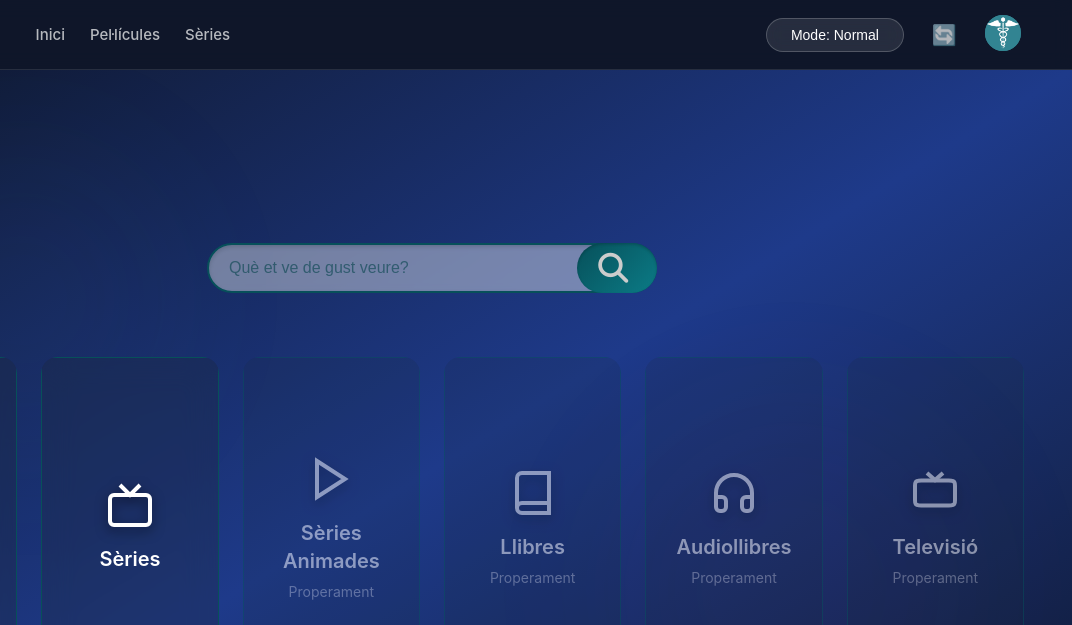
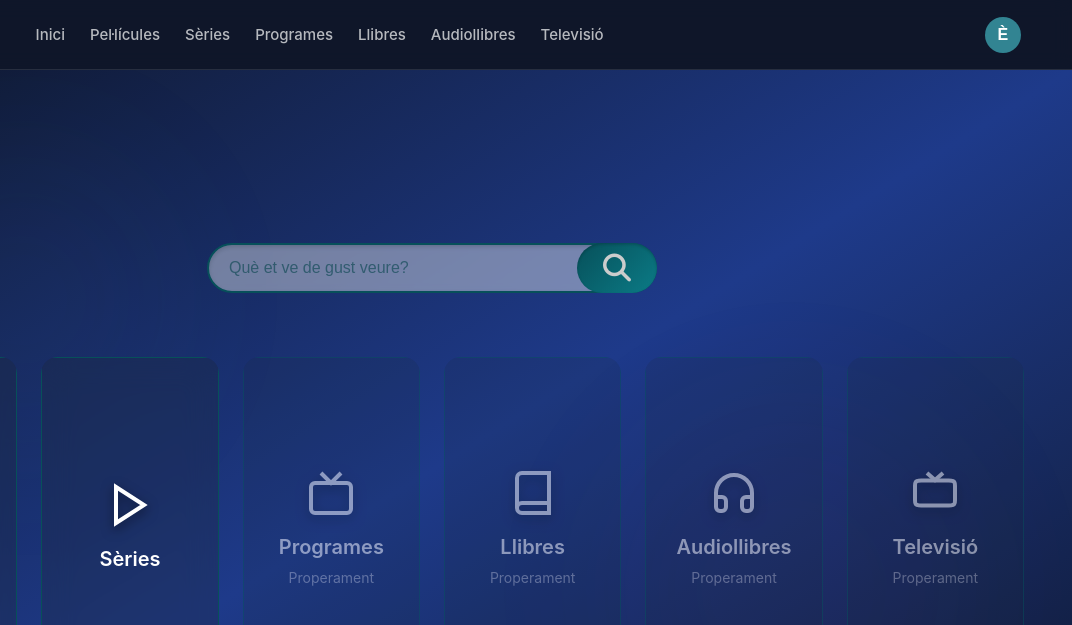
Before and after one commit to lledoerik/hermes-frontend, a plain HTML site: page index.html in a window 1280 px wide. Shown: the top 625 px of the page, 208-1280 px from the left. Drawn offline with Linux system fonts and the light colour scheme.

Commit message:
Improving visuals

```diff
--- a/index.html
+++ b/index.html
@@ -3,7 +3,7 @@
 <head>
     <meta charset="UTF-8">
     <meta name="viewport" content="width=device-width, initial-scale=1.0">
-    <title>Hermes</title>
+    <title>Hermes - El transport més ràpid de l'olimp</title>
     <link rel="stylesheet" href="static/css/styles.css">
     <link rel="stylesheet" href="https://cdnjs.cloudflare.com/ajax/libs/font-awesome/7.0.0/css/all.min.css">
     <link rel="favico" href="img/favico.ico">
@@ -21,38 +21,18 @@
                     <a href="index.html" class="nav-link">Inici</a>
                     <a href="public/movies.html" class="nav-link">Pel·lícules</a>
                     <a href="public/series.html" class="nav-link">Sèries</a>
+                    <a href="" class="nav-link">Programes</a>
+                    <a href="" class="nav-link">Llibres</a>
+                    <a href="" class="nav-link">Audiollibres</a>
+                    <a href="" class="nav-link">Televisió</a>
                 </div>
             </div>
 
             <div class="navbar-right">
                 <!-- Mode Selector -->
-                <div class="mode-selector-container" id="modeSelector">
-                    <button class="mode-selector-btn" id="modeSelectorBtn">
-                        Mode: <span id="currentMode">Normal</span>
-                    </button>
-
-                    <div class="mode-dropdown" id="modeDropdown" style="display: none;">
-                        <button class="mode-option active" data-mode="normal">
-                            🎬 Mode Normal
-                        </button>
-                        <button class="mode-option" data-mode="mixed">
-                            🎭 Mode Mixt
-                        </button>
-                        <button class="mode-option" data-mode="anime">
-                            🎌 Mode Anime
-                        </button>
-                    </div>
-                </div>
-
-                <button class="nav-button scan-button" id="scanBtn" title="Escanejar biblioteca">
-                    🔄
-                </button>
-
                 <div class="profile-menu-container" id="profileMenu">
                     <button class="profile-button">
-                        <span class="profile-avatar">
-                            <img src="img/favico.ico" class="profile-avatar">
-                        </span>
+                        <span class="profile-avatar">È</span>
                     </button>
 
                     <div class="profile-dropdown" id="profileDropdown" style="display: none;">
@@ -135,8 +115,7 @@
 
                             <div class="card-content">
                                 <svg class="card-icon" width="48" height="48" viewBox="0 0 24 24" fill="none" stroke="currentColor" stroke-width="2">
-                                    <rect x="2" y="7" width="20" height="15" rx="2" ry="2"></rect>
-                                    <polyline points="17 2 12 7 7 2"></polyline>
+                                    <polygon points="5 3 19 12 5 21 5 3"></polygon>
                                 </svg>
                                 <h3 class="card-title">Sèries</h3>
                             </div>
@@ -156,9 +135,10 @@
 
                             <div class="card-content">
                                 <svg class="card-icon" width="48" height="48" viewBox="0 0 24 24" fill="none" stroke="currentColor" stroke-width="2">
-                                    <polygon points="5 3 19 12 5 21 5 3"></polygon>
+                                    <rect x="2" y="7" width="20" height="15" rx="2" ry="2"></rect>
+                                    <polyline points="17 2 12 7 7 2"></polyline>
                                 </svg>
-                                <h3 class="card-title">Sèries Animades</h3>
+                                <h3 class="card-title">Programes</h3>
                                 <span class="coming-soon">Properament</span>
                             </div>
                         </div>
--- a/static/css/styles.css
+++ b/static/css/styles.css
@@ -338,7 +338,15 @@ a {
     font-size: 30px;
     cursor: pointer;
     transition: all 0.3s ease;
-    box-shadow: inset 0 1.5px 3px rgba(0,0,0,0.20); /* SOFTER */
+    box-shadow: inset 0 1.5px 3px rgba(0,0,0,0.20);
+    display: flex;
+    justify-content: center;
+    align-items: center;
+}
+
+.search-bar button i{
+    font-size: 28px;
+    pointer-events: none;
 }
 
 .search-bar button:hover {
@@ -356,14 +364,6 @@ a {
 .search-bar:hover button,
 .search-bar input:focus + button {
     width: 120px;
-}
-
-/* Icon */
-.search-bar i {
-    position: absolute;
-    top: 50%;
-    right: 25px;
-    transform: translateY(-50%);
 }
 
 /* Button press */
```
Also changed, not shown: public/library.html (+4 -0 lines), public/movies.html (+8 -8 lines), public/series.html (+8 -8 lines).
